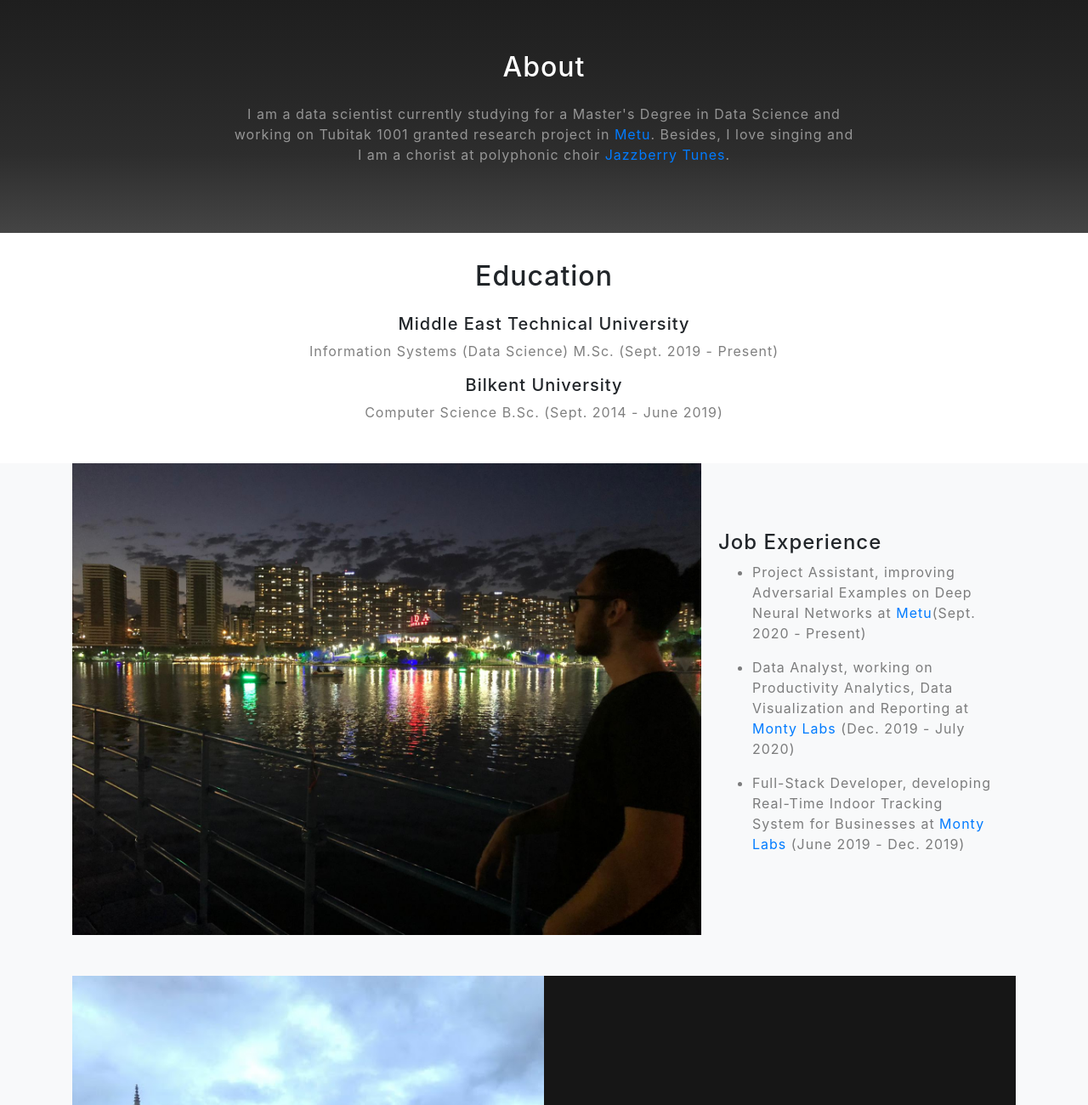
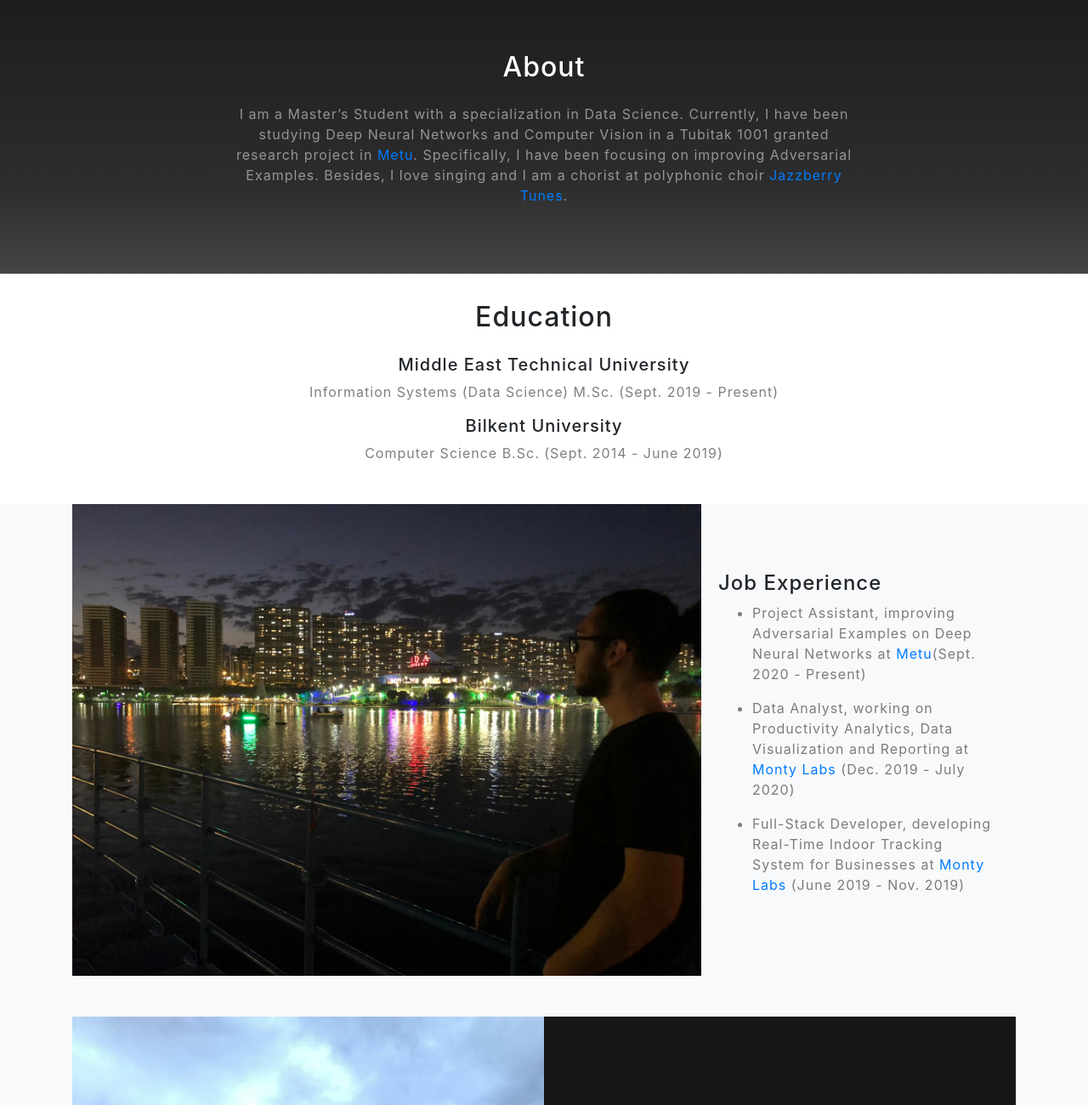
Before and after one commit to beratuna/karli, a website with bundled scripts: page index.html in a window 1280 px wide. Shown: the part 900-2200 px from the top of the page at 85% size. Built offline with nearby package versions, Linux system fonts and the light colour scheme.

Commit message:
Update on About part

```diff
--- a/index.html
+++ b/index.html
@@ -74,7 +74,7 @@
       <div class="row">
         <div class="col-lg-8 mx-auto">
           <h2 class="text-white mb-4">About</h2>
-          <p class="text-white-50">I am a data scientist currently studying for a Master's Degree in Data Science and working on Tubitak 1001 granted research project in <a href="http://www.metu.edu.tr/">Metu</a>.
+          <p class="text-white-50">I am a Master’s Student with a specialization in Data Science. Currently, I have been studying Deep Neural Networks and Computer Vision in a Tubitak 1001 granted research project in <a href="http://www.metu.edu.tr/">Metu</a>. Specifically, I have been focusing on improving Adversarial Examples.
             Besides, I love singing and I am a chorist at polyphonic choir <a href="https://www.jazzberrytunes.com/">Jazzberry Tunes</a>.</p>
         </div>
       </div>
@@ -116,7 +116,7 @@
               <li class="text-black-50 mb-0">Data Analyst, working on Productivity Analytics, Data Visualization and Reporting at
                 <a href="https://www.montylabs.com/trackr.html">Monty Labs </a> (Dec. 2019 - July 2020)</p></li>
               <li class="text-black-50 mb-0">Full-Stack Developer, developing Real-Time Indoor Tracking System for Businesses at
-                <a href="https://www.montylabs.com/trackr.html">Monty Labs </a> (June 2019 - Dec. 2019)</p></li>
+                <a href="https://www.montylabs.com/trackr.html">Monty Labs </a> (June 2019 - Nov. 2019)</p></li>
             </ul>
             </div>
         </div>
@@ -177,7 +177,7 @@
           <p class="text-white-50">Participating Jazzbery Tunes (Dec. 2018 - Present).</p>
           <p class="text-white-50">Participating TRT Polyphonic Choir (Sept. 2014 - Dec. 2019)</p>
           <p class="text-white-50">Les Choralies Festival in France in 2019</p>
-          <p class="text-white-50">Europa Cantat Festival in Slovenia in 2021</p>
+          <p class="text-white-50">Europa Cantat Festival in Slovenia in 2021 (Expected)</p>
         </div>
       </div>
       <img src="img/piano.jpeg" class="img-fluid" alt="">
```
Also changed, not shown: 2 other files.
